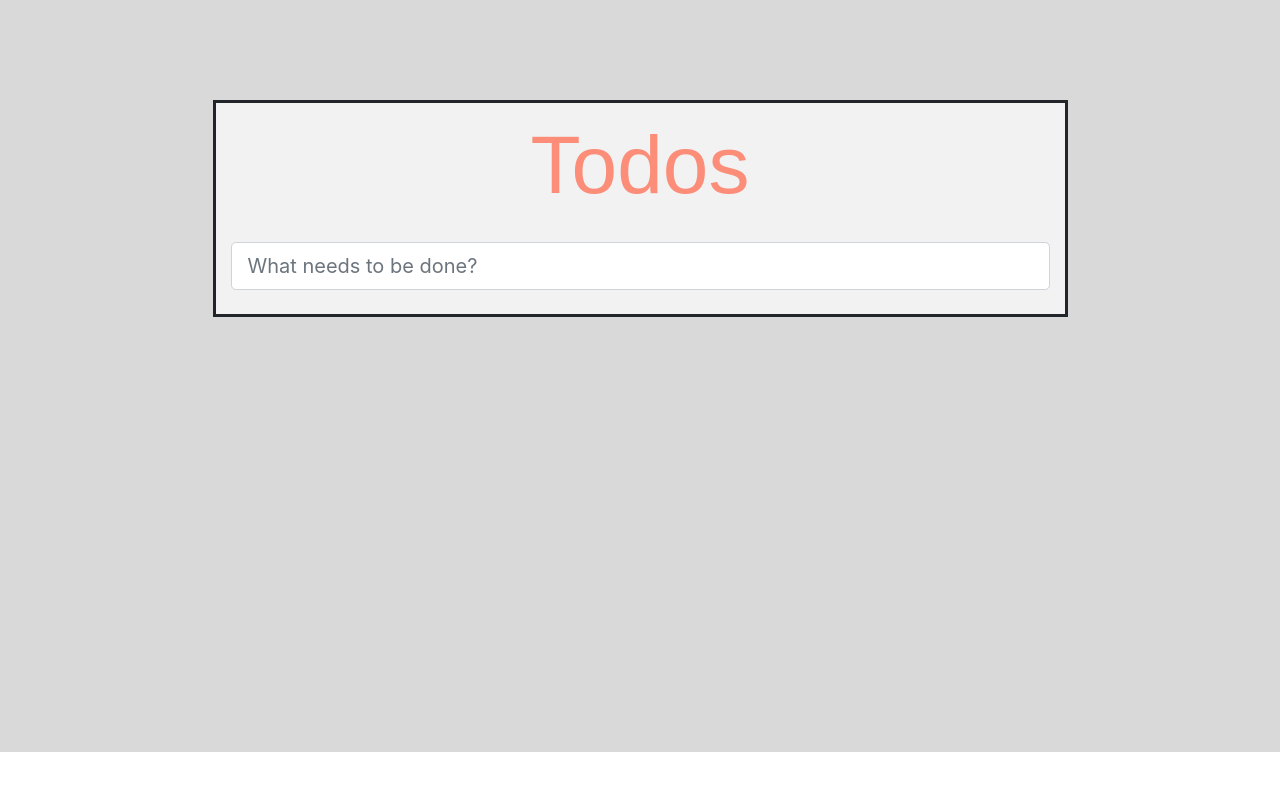
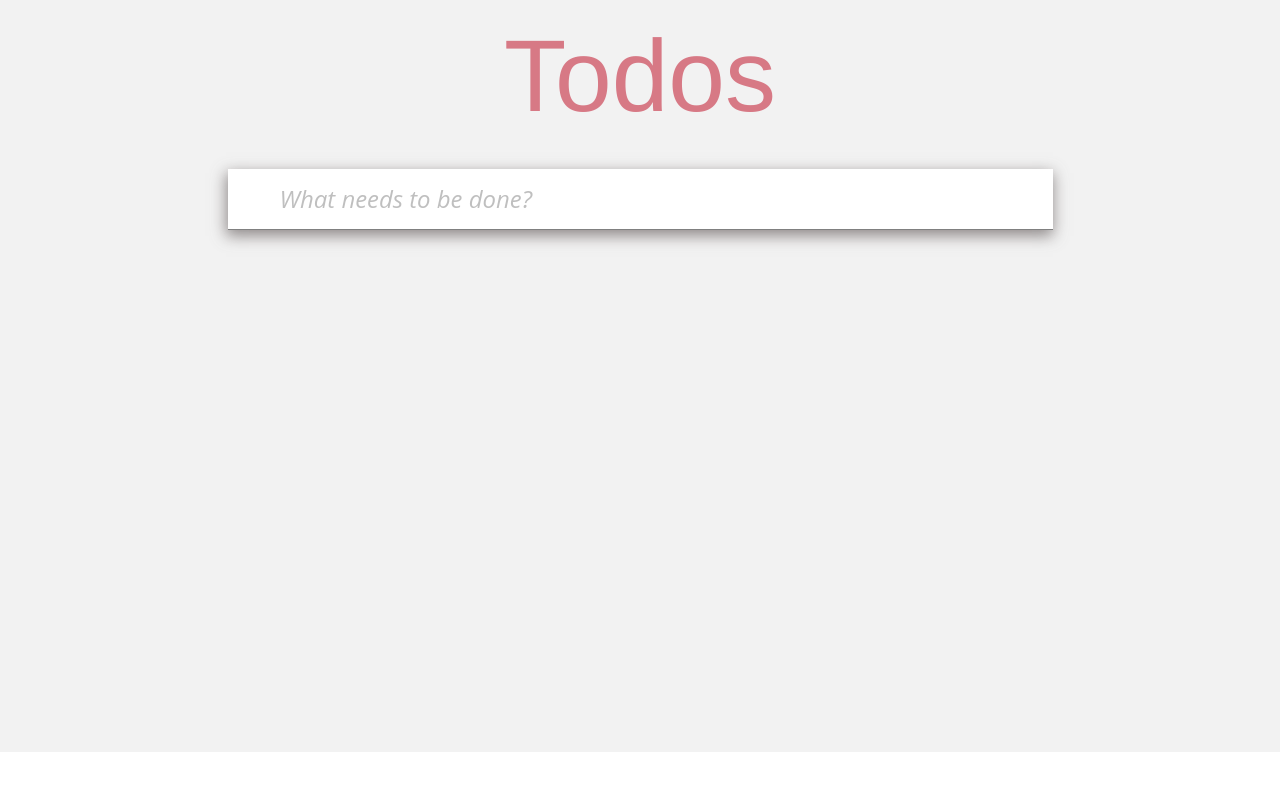
Before and after one commit to NaiDuGroup/toDoList, an Angular app in the folder toDoList/: page / in a window 1280 px wide. Shown: the top 790 px of the page. Built offline with nearby package versions, Linux system fonts and the light colour scheme.

Commit message:
added styling and made some clean up

```diff
--- a/toDoList/src/app/app.component.css
+++ b/toDoList/src/app/app.component.css
@@ -1,18 +1,22 @@
 .col-9 {
     background-color:#f2f2f2;
-    margin-top: 100px;
-    border-style: solid;
+
+}
+
+.bodyClass {
+    background-color: white;
+    box-shadow: -1px 5px 14px 1px rgba(112, 105, 105, 0.75);
 }
 
 .mainBody {
-    background-color: #d9d9d9;
-    height: 752px;
+    background-color: #f2f2f2;
+    min-height: 752px;
 }
 
 .name {
     text-align: center;
-    font-size: 82px;
-    color: tomato;
+    font-size: 102px;
+    color: #cc4658;
     opacity: 70%;
-    font-family: fantasy;
+    font-family:  'Helvetica Neue', Helvetica, Arial, sans-serif;
 }
--- a/toDoList/src/app/app.component.html
+++ b/toDoList/src/app/app.component.html
@@ -5,12 +5,13 @@
         <div class="name">
           <p>Todos</p>
         </div>
+        <div class="bodyClass">
           <app-input></app-input>
-        <br>
+
           <div *ngFor="let task of todoService.getTasks() | async">
             <app-task [task]="task"></app-task>
-          <hr>
           </div>
+
           <div *ngIf="(todoService.getAmountOfTasks() | async) as amount">
             <app-footer [tasksAmount]="amount"></app-footer>
           </div>
@@ -18,3 +19,4 @@
       </div>
     </div>
   </div>
+</div>
--- a/toDoList/src/app/footer/footer.component.css
+++ b/toDoList/src/app/footer/footer.component.css
@@ -1,3 +1,13 @@
 .footerClass {
-    font-family: fantasy;
+    font-family: Verdana, Geneva, Tahoma, sans-serif;
+    color: rgba(112, 105, 105, 0.75);
+    padding-left: 15px;
+    padding-top: 10px;
+    padding-bottom: 10px;
+    background-color: white;
+    box-shadow: 0 1px 1px rgba(112, 105, 105, 0.75),
+	            0 8px 0 -3px white,
+	            0 9px 1px -3px rgba(112, 105, 105, 0.75),
+	            0 16px 0 -6px white,
+	            0 17px 2px -6px rgba(112, 105, 105, 0.75);
 }
--- /dev/null
+++ b/toDoList/src/app/input/input.component.css
@@ -0,0 +1,15 @@
+.inputForm {
+    width: 100%;
+    padding: 12px 52px;
+    border-style: none;
+    border-bottom: 1px solid grey;
+    outline: none;
+    font-family: 'Open Sans', sans-serif;
+    font-size: 24px
+}
+
+::placeholder {
+    color:grey;
+    opacity: 50%;
+    font-style: italic;
+  }
--- a/toDoList/src/app/input/input.component.html
+++ b/toDoList/src/app/input/input.component.html
@@ -1,4 +1,4 @@
-<input class="form-control form-control-lg"
+<input  class="inputForm"
         type="text"
         placeholder="What needs to be done?"
         [(ngModel)]="name"
--- a/toDoList/src/app/input/input.component.ts
+++ b/toDoList/src/app/input/input.component.ts
@@ -3,7 +3,8 @@ import { TodoService } from '../service/todo.service';
 
 @Component({
   selector: 'app-input',
-  templateUrl: './input.component.html'
+  templateUrl: './input.component.html',
+  styleUrls: ['./input.component.css']
 })
 export class InputComponent {
 
--- a/toDoList/src/app/service/todo.service.ts
+++ b/toDoList/src/app/service/todo.service.ts
@@ -17,18 +17,12 @@ export class TodoService {
 
   constructor() {
     this.tasks = JSON.parse(localStorage.getItem(this.localStorageKey)) || [];
-
     this.$tasks = new BehaviorSubject<TaskItem[]>(this.tasks);
-    console.log(this.$tasks);
-    //this.$tasks.next(this.tasks);
-
     this.$amountOfTasks = new BehaviorSubject<number>(this.tasks.length);
-    console.log('length: ', this.$amountOfTasks);
-    //this.$amountOfTasks.next(this.tasks.length);
   }
 
   public addTask(name: string) { // CREATE
-      this.tasks.push(new TaskItem(new uuidv4(), name));
+      this.tasks.push(new TaskItem(uuidv4(), name));
       localStorage.setItem(this.localStorageKey,JSON.stringify(this.tasks));
       this.$tasks.next(this.tasks);
       this.$amountOfTasks.next(this.tasks.length);
--- a/toDoList/src/app/task/task.component.css
+++ b/toDoList/src/app/task/task.component.css
@@ -5,11 +5,55 @@
 }
 .line-text {
     text-decoration: line-through;
-    opacity: 50%;
+    opacity: 20%;
     font-family: 'Open Sans', sans-serif;
     font-size: 24px
 }
 
-input[type=checkbox] {
-    transform: scale(1.5);
+.element {
+    padding-top: 10px;
+    padding-bottom: 10px;
+	font-size: 32px;
+    border-bottom: 1px solid black;
+    display: flex;
+    justify-content: space-between;
+    align-items: center;
 }
+
+.check {
+    margin-left: 15px;
+    width: 30px;
+    height: 30px;
+    border-radius: 22px;
+    border: 1px solid lightgray;
+    background: none;
+    position: relative;
+    appearance: none;
+    outline: none;
+    margin-right: 8px;
+}
+
+.check:checked:after {
+    content: "✓";
+    color:green;
+    -webkit-text-stroke-width: 1px;
+    position: absolute;
+    font-size: 20px;
+    left: 6px;
+    top: 0px;
+}
+
+.checkbox-wrapper {
+    display: flex;
+    align-items: center;
+}
+
+button.close {
+    margin-right: 10px;
+    display: none;
+}
+
+.element:hover button.close {
+    display: block;
+    color: rgba(255, 0, 0, .6);
+}
--- a/toDoList/src/app/task/task.component.html
+++ b/toDoList/src/app/task/task.component.html
@@ -1,10 +1,16 @@
+<div class="element">
+       <div class="checkbox-wrapper">
               <input type="checkbox"
+                     id={{task.id}}
                      class="check"
                      [checked]="task.isDone"
-       (click)="toDoService.updateTask(task.id)" >&nbsp;
+                     (change)="toDoService.updateTask(task.id)" />
               <span [ngClass]=" task.isDone ? 'line-text' : 'normal-text'">
               {{ task.name }}
               </span>
+       </div>
+
        <button type="button" class="close" aria-label="Close" (click)="toDoService.removeTask(task.id)">
               <span aria-hidden="true">×</span>
        </button>
+</div>
--- a/toDoList/src/app/task/task.component.ts
+++ b/toDoList/src/app/task/task.component.ts
@@ -13,4 +13,5 @@ export class TaskComponent {
 
   constructor(public toDoService: TodoService) {
   }
+
 }
```
Lines whose indentation alone changed are shown as unchanged.
